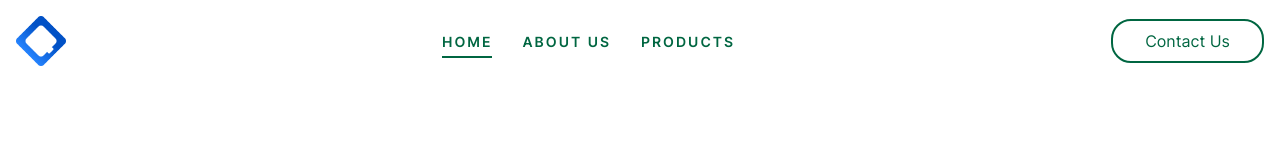
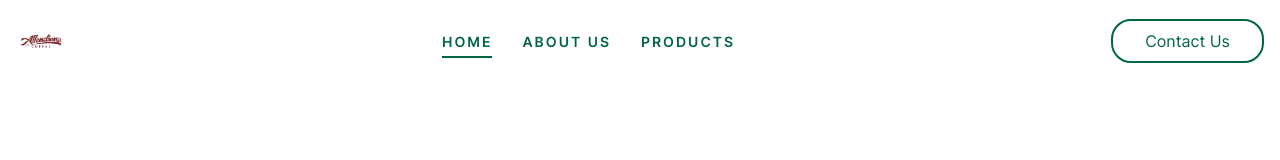
Before and after one commit to dionisius77/allenndina-client, a Next.js app: page / in a window 1280 px wide. Shown: the top 160 px of the page. Built offline with nearby package versions, Linux system fonts and the light colour scheme.

Commit message:
feat: change icon

```diff
--- a/src/layout/navbar.tsx
+++ b/src/layout/navbar.tsx
@@ -9,7 +9,7 @@ import Button from '@/components/buttons/Button';
 
 import { navigationLinks } from '@/constant/data';
 
-import quadra from '~/images/quadra-blue.png';
+import allenndina from '~/images/allendina.png';
 
 const Navbar = () => {
   const pathname = usePathname();
@@ -28,7 +28,7 @@ const Navbar = () => {
       <div className='container mx-auto flex flex-row items-center justify-between px-4'>
         <div className='text-3xl font-bold text-white'>
           <Image
-            src={quadra}
+            src={allenndina}
             alt=''
             width={50}
             height={50}
```
Also changed, not shown: public/images/allendina.png (added).
